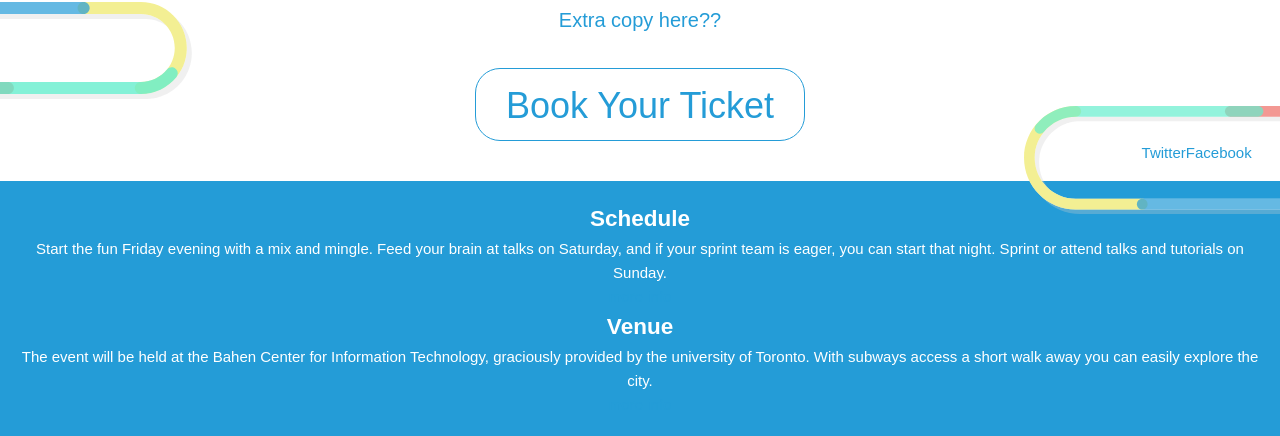
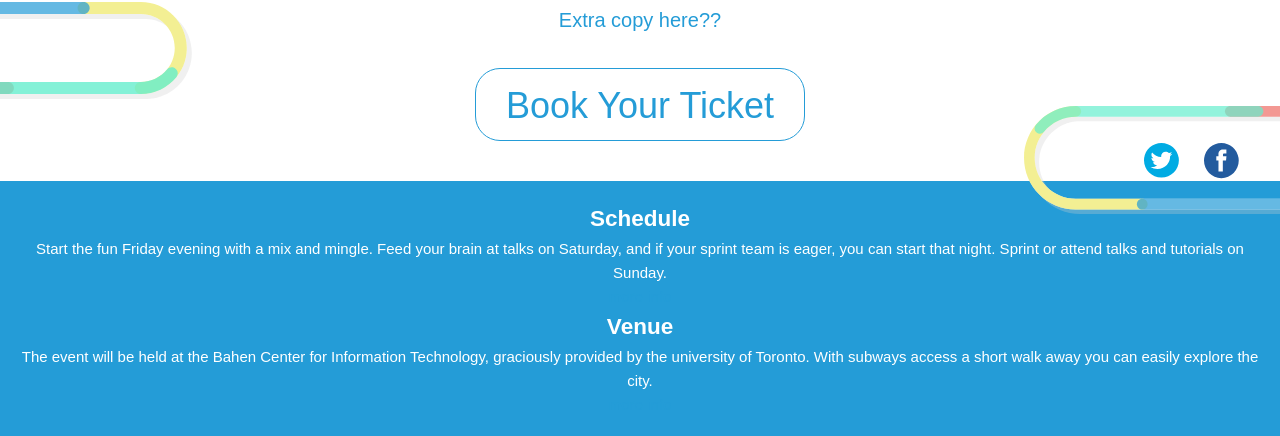
Before and after one commit to pyconca/pycon-2015, a Django app: page /en/ in a window 1280 px wide. Shown: the part 606-1042 px from the top of the page. Run offline with Django 3.2, Linux system fonts and the light colour scheme; data that the repository does not hold is empty; style sheets or scripts are compiled from the project's sources; some libraries are stand-ins or nearby versions.

Commit message:
Style home facebook and twitter links.

```diff
--- a/static/css/apps/home.less
+++ b/static/css/apps/home.less
@@ -15,17 +15,6 @@
         width: 15%;
         height: 97px;
 
-    }
-
-    .home-social_container {
-        position: relative;
-    }
-
-    .home-social {
-        position: absolute;
-        top: 0px;
-        right: 3%;
-        width: 100px;
     }
 
     #home-shape5 {
@@ -121,6 +110,36 @@
         margin-top: 30px;
         padding: 8px 30px 5px 30px;
     }
+
+    .home-social_container {
+        position: relative;
+    }
+
+    .home-social {
+        position: absolute;
+        top: 0px;
+        right: 3%;
+        width: 100px;
+
+        .twitter {
+            text-indent: -9999px;
+            width: 40px;
+            height: 40px;
+            display: block;
+            float: left;
+            background: url("/static/images/twitter.svg") center center no-repeat;
+        }
+
+        .facebook {
+            text-indent: -9999px;
+            width: 40px;
+            height: 40px;
+            display: block;
+            float: right;
+            background: url("/static/images/facebook.svg") center center no-repeat;
+        }
+    }
+
 }
 
 .home-section4 {
--- a/templates/home/home.html
+++ b/templates/home/home.html
@@ -27,8 +27,8 @@
         <div class='home-social_container'>
             <div id='home-shape5'></div>
             <div class='home-social'>
-                <a class='Twitter' href="https://twitter.com/pyconca">Twitter</a>
-                <a class='Facebook' href="https://www.facebook.com/pyconca">Facebook</a>
+                <a class='twitter' href="https://twitter.com/pyconca">Twitter</a>
+                <a class='facebook' href="https://www.facebook.com/pyconca">Facebook</a>
             </div>
         </div>
     </div>
```
